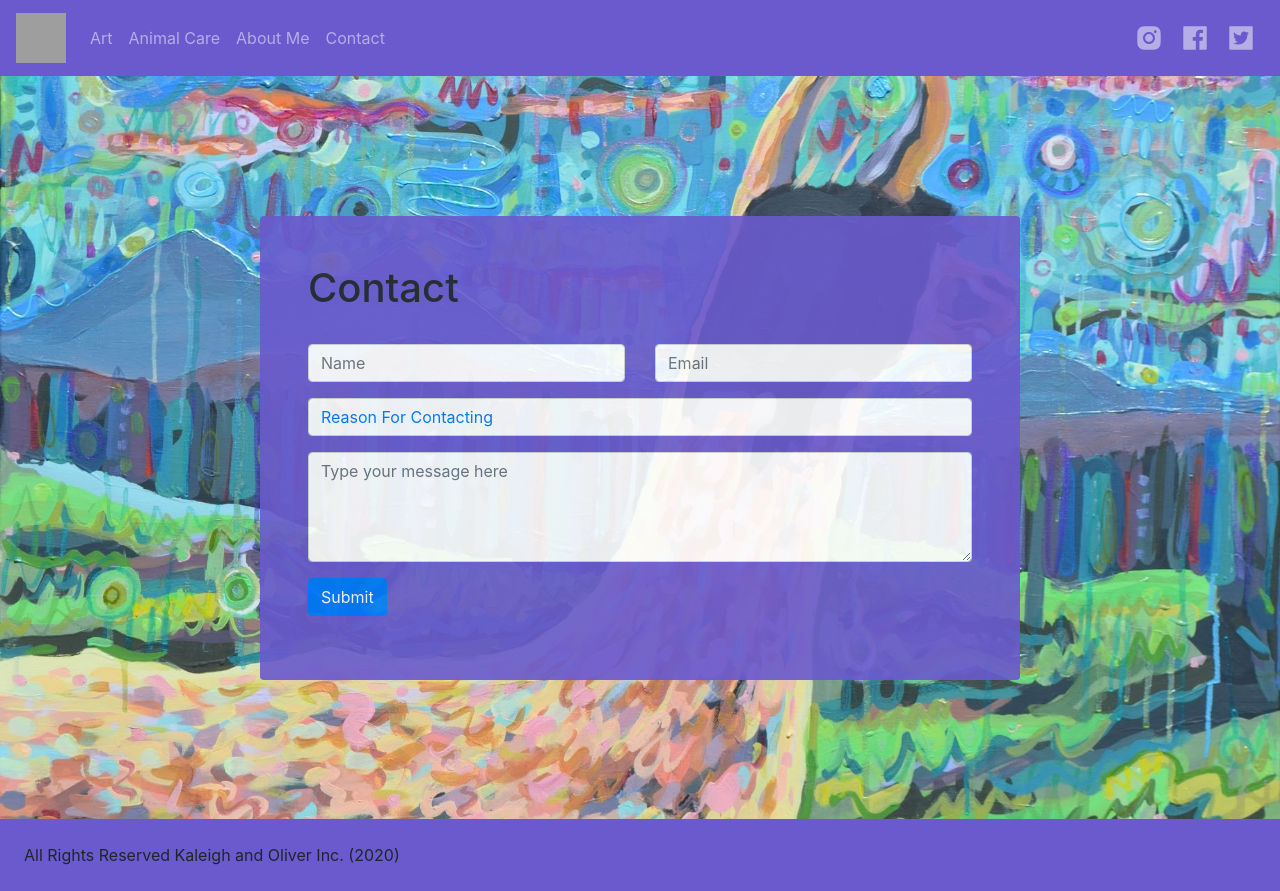
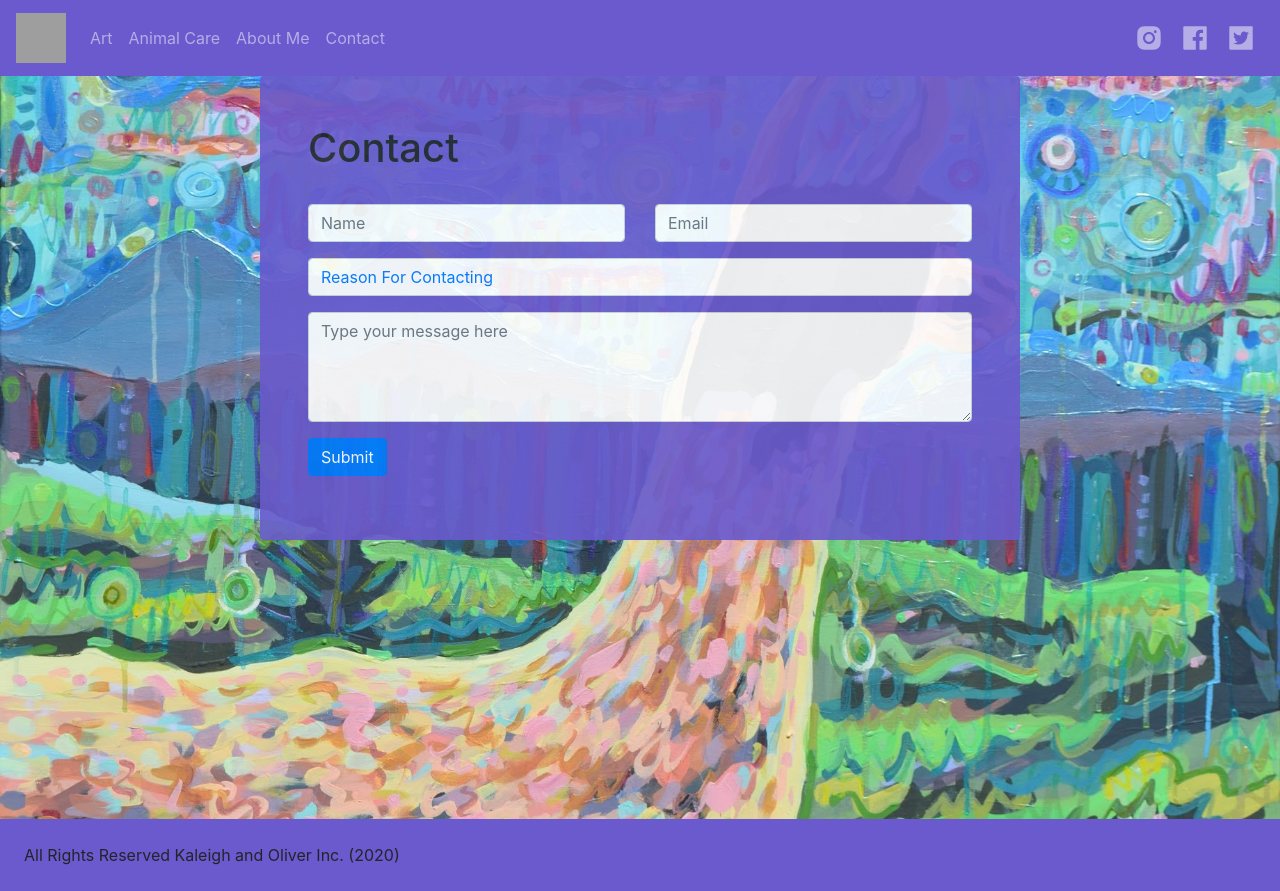
Before and after one commit to Oliver-Hull-III/Oliver-Hull-III.github.io, a React (Create React App) app: page /contact in a window 1280 px wide. Built offline with nearby package versions, Linux system fonts and the light colour scheme; grey boxes are pictures that could not be loaded.

Commit message:
put in work

```diff
--- a/src/About.js
+++ b/src/About.js
@@ -1,20 +1,27 @@
 import React from 'react';
 import {Container, Col, Row} from 'react-bootstrap';
 import Portrait from './images/portrait.png';
+import aboutBackground from './images/about-background.jpg';
+
 const About = () => (
-  <Container id="about-me">
-    <Row className="mt-2 align-items-end h-100  main-component" >
-      <Col sm={12} md ={4} className="h-100">
+  <div className="contact-container vw-100" style={{backgroundImage:`url(${aboutBackground})`}}>
+    <Container>
+      <Row className="h-100" >
+        <Col sm={12} lg ={6} className="h-100 align-self-center">
+          <div className="card">
+            <div className="card-body">
               <h1>About Me</h1>
               <p id="about-me-intro">I'm an artist/animal care-taker based in Bend, Oregon</p>
               <p id="about-me-main">I've been painting for most of my life, and have been caring for dogs, cats and farm animals for the past 3 years.</p>
-
+            </div>
+          </div>
         </Col>
-      <Col sm={12} md ={4}>
-        <img src={Portrait} alt="" className="w-100"/>
+        <Col sm={12} lg ={6} className="align-self-end" >
+          <img src={Portrait} alt="" className="w-100 portrait-img"/>
         </Col>
       </Row>
     </Container>
+  </div>
 );
 
 export default About;
--- a/src/App.css
+++ b/src/App.css
@@ -45,19 +45,26 @@
 }
 
 
-.main-component {
-  height: calc(100vh - 57px);
+.contact-container {
+  background-position: center center;
+  background-repeat: 'no-repeat';
+  background-size: cover;
+  min-height: max(600px, calc(100vh - 57px)) !important;
 }
 
 
 
-.contact-container {
-  background-position: center center;
-  background-repeat: 'no-repeat';
-  background-size: cover;
-  min-height: 600px;
-  height: calc(100vh - 57px);
 
+
+
+
+
+
+
+
+.portrait-img {
+  -webkit-filter: drop-shadow(5px 5px 5px);
+  filter: drop-shadow(5px 5px 5px);
 }
 
 
--- a/src/Contact.js
+++ b/src/Contact.js
@@ -1,5 +1,5 @@
 import React, {Component} from 'react';
-import { Form, Button, Row, Col, FormGroup } from 'react-bootstrap';
+import { Form, Button, Row, Col, FormGroup, Container } from 'react-bootstrap';
 import * as emailjs from 'emailjs-com'
 import defaultBackground from './llama.jpg';
 import pypBackground from './dog.jpg';
@@ -63,7 +63,7 @@ class Contact extends Component {
             <Form  onSubmit={this.handleSubmit.bind(this)}>
 
             <div className="contact-container" style={{backgroundImage : `url(${this.state.backgroundImage})`}}>
-                <div className = "container h-100">
+                <Container className="h-100">
                     <Row className="h-100 d-flex">
                         <Col className="p-5 primary-color rounded my-auto offset-md-2 opacity-4" sm={12} md={8}>
                         <h1 className="mb-4">Contact</h1>
@@ -120,7 +120,7 @@ class Contact extends Component {
                             </FormGroup>
                         </Col>
                     </Row>
-                </div>
+                </Container>
             </div>
             </Form>
 
```
Also changed, not shown: src/images/portrait.png. Lines whose indentation alone changed are shown as unchanged.
